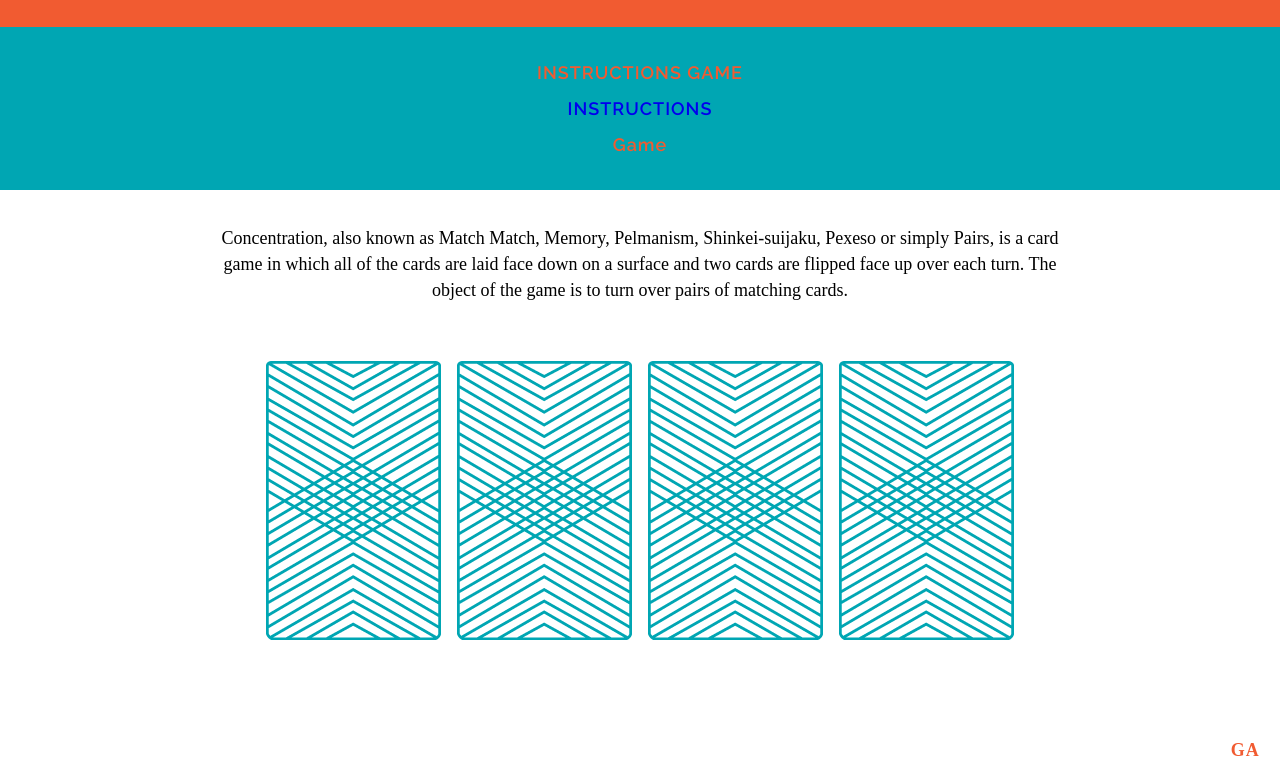
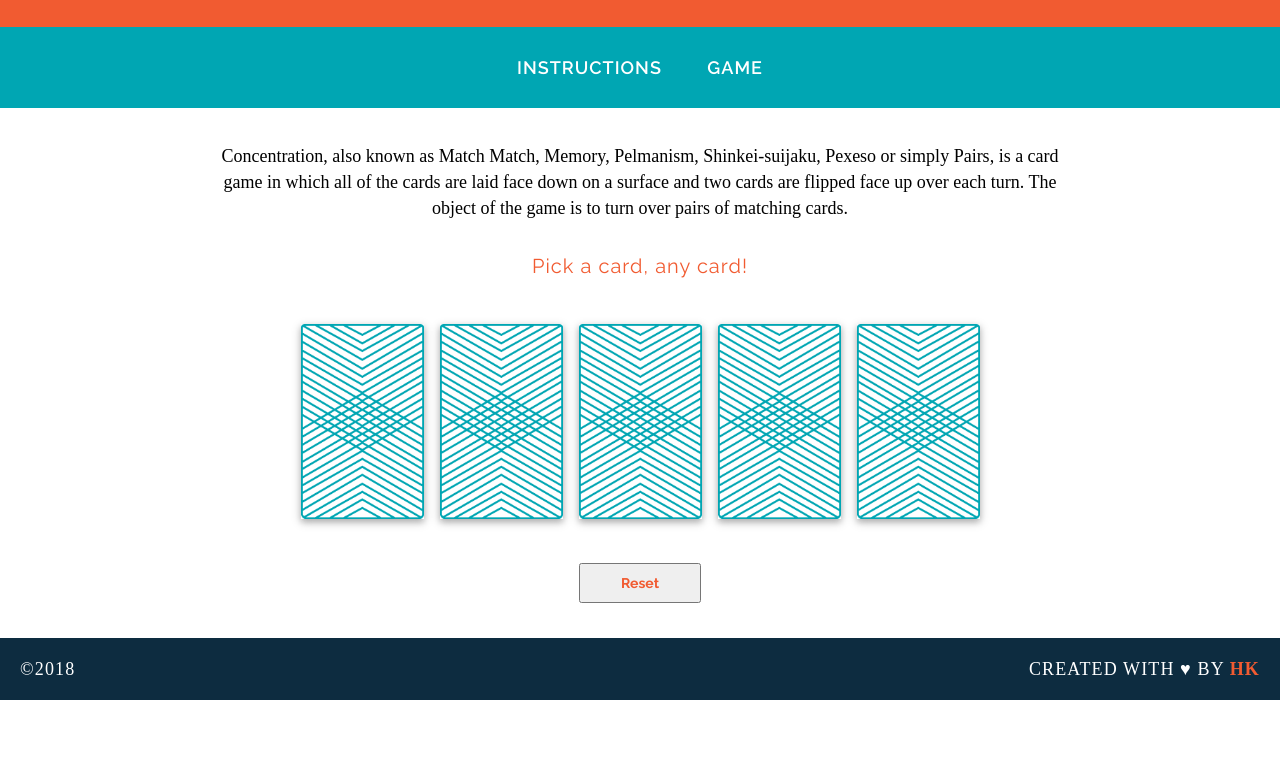
Before and after one commit to hansdrdoll/wdi-fundamentals-memorygame, a plain HTML site: page index.html in a window 1280 px wide. Shown: the part 86-867 px from the top of the page. After the commit the page ends 800 px from the top, so only its background shows below. Drawn offline with Linux system fonts and the light colour scheme; a web font is replaced by a local one.

Commit message:
final game version

```diff
--- a/css/style.css
+++ b/css/style.css
@@ -12,7 +12,7 @@ header {
 nav {
 	background-color: #00A6B3;
 	color: #fff;
-	padding: 20px 0;
+	padding: 15px 0;
 }
 
 main {
@@ -43,7 +43,7 @@ footer {
 	color: #F15B31;
 	font-weight: 700;
 }
-/*
+
 .clearfix:after {
 	visibility: hidden;
 	display: block;
@@ -52,7 +52,17 @@ footer {
 	height: 0;
 	font-size: 0;
 }
-*/
+
+#score {
+	font-family: "Raleway", sans-serif;
+	letter-spacing: 1px;
+	font-size: 20px;
+	font-weight: 400;
+	color: #f15B31;
+	height: 30px;
+	padding-top: 15px;
+}
+
 h1 {
 	font-family: "Raleway", sans-serif;
 	color: #0D2C40;
@@ -82,6 +92,7 @@ a {
 	text-transform: uppercase;
 	margin: 0 20px;
 	border-bottom: 2px solid transparent;
+	color: #fff;
 }
 
 a:hover {
@@ -92,10 +103,24 @@ img {
 	margin: 40px 8px;
 }
 
+#game-board img {
+	height: 195px;
+	width: 123px;
+	box-shadow: 0 3px 6px 0 rgba(0, 0, 0, 0.2), 0 3px 10px 0 rgba(0, 0, 0, 0.19);
+}
+
+button {
+	font-family: "Raleway", sans-serif;
+	color: #f15B31;
+	font-weight: 700;
+	font-size: 14px;
+	padding: 10px 40px;
+}
+
 .instructions {
 	font-family: "Raleway", sans-serif;
 	color:#0D2C40;
 	letter-spacing: 1px;
 	font-weight: 600;
-	font-size: 20px;
+	font-size: 18px;
 }
--- a/index.html
+++ b/index.html
@@ -6,33 +6,33 @@
 	<link href="https://fonts.googleapis.com/css?family=Droid+Serif|Raleway:400,500,600,700" rel="stylesheet">
 </head>
 <body>
+
 	<header>
-		<div>
-	<h1>Memory Game</h1>
-</div>
+			<h1>Memory Game</h1>
 	</header>
 
 	<nav>
-	<h2>INSTRUCTIONS GAME</h2>
-	<h2><a href="#Instructions">Instructions</a></h2>
-	<h2>Game</h2>
+		<h2><a href="#Instructions">Instructions</a>
+		<a href="#game-board">Game</a></h2>
 	</nav>
 
 	<main>
-	<p class="Instructions" id="Instructions">
-		Concentration, also known as Match Match, Memory, Pelmanism, Shinkei-suijaku, Pexeso or simply Pairs, is a card game in which all of the cards are laid face down on a surface and two cards are flipped face up over each turn. The object of the game is to turn over pairs of matching cards.
-	</p>
+		<p class="Instructions" id="Instructions">
+			Concentration, also known as Match Match, Memory, Pelmanism, Shinkei-suijaku, Pexeso or simply Pairs, is a card game in which all of the cards are laid face down on a surface and two cards are flipped face up over each turn. The object of the game is to turn over pairs of matching cards.
+		</p>
 
+		<div id="score">Pick a card, any card!</div>
+		<div id="game-board" class="board clearfix"></div>
+		<div id="buttons"><button id="reset">Reset</button></div>
+	</main>
 
-	<div id="game-board" class="board clearfix"></div>
-
-	</main>
 	<footer class="clearfix">
 		<!--About me info and social media links-->
-		<p class="copyright">&copy;2017</p>
-		<p class="message">Created with &hearts; by <span class="name">GA</span>
+		<p class="copyright">&copy;2018</p>
+		<p class="message">Created with &hearts; by <span class="name">HK</span>
 		</p>
 	</footer>
+
 	<script src="js/main.js"></script>
 </body>
 </html>
--- a/js/main.js
+++ b/js/main.js
@@ -1,19 +1,51 @@
+/*
+shuffle function thanks to w3resource
+https://www.w3resource.com/javascript-exercises/javascript-array-exercise-17.php
+*/
+
+/* issues to solve:
+1. game evaluates multipule clicks on single card which can return a false match
+2. solved!
+3. would be great to add a "matches found" counter but if I don't stop adding
+   complexity I'll never eat lunch and I'm submitting this late already
+4. would be great to make the css responsive
+*/
+
+function shuffle(thedeck) {
+    let ctr = thedeck.length;
+    let temp;
+    let index;
+    while (ctr > 0) {
+        index = Math.floor(Math.random() * ctr);
+        ctr--;
+        temp = thedeck[ctr];
+        thedeck[ctr] = thedeck[index];
+        thedeck[index] = temp;
+    }
+    return thedeck;
+}
+
 var cards = [
+	{
+	rank: "joker",
+	suit: "haha",
+	cardImage: "images/joker.png"
+},
 	{
 	rank: "queen",
 	suit: "hearts",
 	cardImage: "images/queen-of-hearts.png",
-	},
+},
 	{
 	rank: "queen",
 	suit: "diamonds",
 	cardImage: "images/queen-of-diamonds.png",
-	},
+},
 	{
 	rank: "king",
 	suit: "hearts",
 	cardImage: "images/king-of-hearts.png",
-	},
+},
 	{
 	rank: "king",
 	suit: "diamonds",
@@ -21,41 +53,113 @@ var cards = [
 }
 ];
 
+shuffle(cards);
+
 var cardsInPlay = [];
 
-//note that instructions change this from alert to consolelog
+/*
+I thought this would work as
+var resetTimer = window.setTimeout(reset, 4000);
+but it didn't :(
+*/
+//var resetTimer = function() {
+	//don't let the user stare at their failure for very long
+//	setTimeout(reset, 3000);
+//}
+
+var timer;
+
+function startTimer() {
+	timer = setTimeout(reset, 3000);
+	console.log("Timer started");
+}
+
+function stopTimer() {
+	clearTimeout(timer);
+	console.log("Timer stopped");
+}
+
 var checkForMatch = function() {
+	//return success if cardIds match, or sad message if not
 	if (cardsInPlay[0] === cardsInPlay[1]) {
-			alert("You found a match!");
+			console.log("0=1");
+			document.getElementById("score").innerHTML = "You found the first match!"
 			} else {
-			alert("Sorry, not equal");
-		}
+			console.log("0/=1");
+			document.getElementById("score").innerHTML = "Sorry, no match."
+			}
+};
+
+var checkForNextMatch = function() {
+		//perfect
+		if (cardsInPlay[0] === cardsInPlay[1] && cardsInPlay[2] == cardsInPlay[3]) {
+			console.log("0=1 && 2=3")
+			document.getElementById("score").innerHTML = "Congrats on a perfect score! You foiled the Joker.<br />Hit Reset to play again."
+		//only the second
+		} else if (cardsInPlay[0] != cardsInPlay[1] && cardsInPlay[2] === cardsInPlay[3]) {
+			console.log("0!=1 && 2=3");
+			document.getElementById("score").innerHTML = "You found the second match! Game will reset in 3 seconds.";
+			startTimer();
+		//only the first
+		} else if (cardsInPlay[0] === cardsInPlay[1] && cardsInPlay[2] != cardsInPlay[3]) {
+			console.log("0=1 && 2!=3");
+			document.getElementById("score").innerHTML = "Good job finding the first pair! Game will reset in 3 seconds.";
+			startTimer();
+		//no matches
+		} else {
+			console.log("Zilch")
+			document.getElementById("score").innerHTML = "Better luck next time! Game will reset in 3 seconds.";
+			startTimer();
+			}
 };
 
 var flipCard = function() {
-	var cardId = this.getAttribute('data-id');
-	//Display card user selected
-	console.log("user flipped " + cards[cardId].rank);
-	console.log("suit is " + cards[cardId].suit);
-	console.log(cards[cardId].cardImage);
-	//Add that card to inPlay array
+	//find out which card the user clicked
+	var cardId = this.getAttribute("data-id");
+	//add that card to the cardsInPlay array
 	cardsInPlay.push(cards[cardId].rank);
-
-	this.setAttribute('src', cards[cardId].cardImage);
-
+	//change the html to display the card image
+	this.setAttribute("src", cards[cardId].cardImage);
+	//once two cards have been added to array, check for match
 	if (cardsInPlay.length === 2) {
 		checkForMatch();
+	}
+	//check for another match once user flips four cards
+	else if (cardsInPlay.length == 4) {
+		checkForNextMatch();
 	}
 };
 
 var createBoard = function() {
+	//loop through the cards array and make each an element
 	for (var i = 0; i < cards.length; i++) {
-		var cardElement = document.createElement('img');
-		cardElement.setAttribute('src', 'images/back.png');
-		cardElement.setAttribute('data-id', i);
-		cardElement.addEventListener('click', flipCard);
-		document.getElementById('game-board').appendChild(cardElement);
+		var cardElement = document.createElement("img");
+		cardElement.setAttribute("src", "images/back.png");
+		cardElement.setAttribute("data-id", i);
+		//make the cards clickable
+		cardElement.addEventListener("click", flipCard);
+		//place the created elements in the html
+		document.getElementById("game-board").appendChild(cardElement);
 	}
-}
+};
+
+var reset = function() {
+	//stop the timer incase user hits reset button early
+	stopTimer();
+	//clear out the cardsInPlay array
+	cardsInPlay = [];
+	//shuffle the deck
+	shuffle(cards);
+	//display an encouraging message
+	document.getElementById("score").innerHTML = "Board reset, good luck!";
+	//clear out the old cards
+	document.getElementById("game-board").innerHTML = "";
+	//new board set
+	createBoard();
+	console.log("Board reset");
+};
+
+//make the reset button work
+document.getElementById("reset").addEventListener("click", reset);
 
 createBoard();
```
Also changed, not shown: images/joker.png (added).
